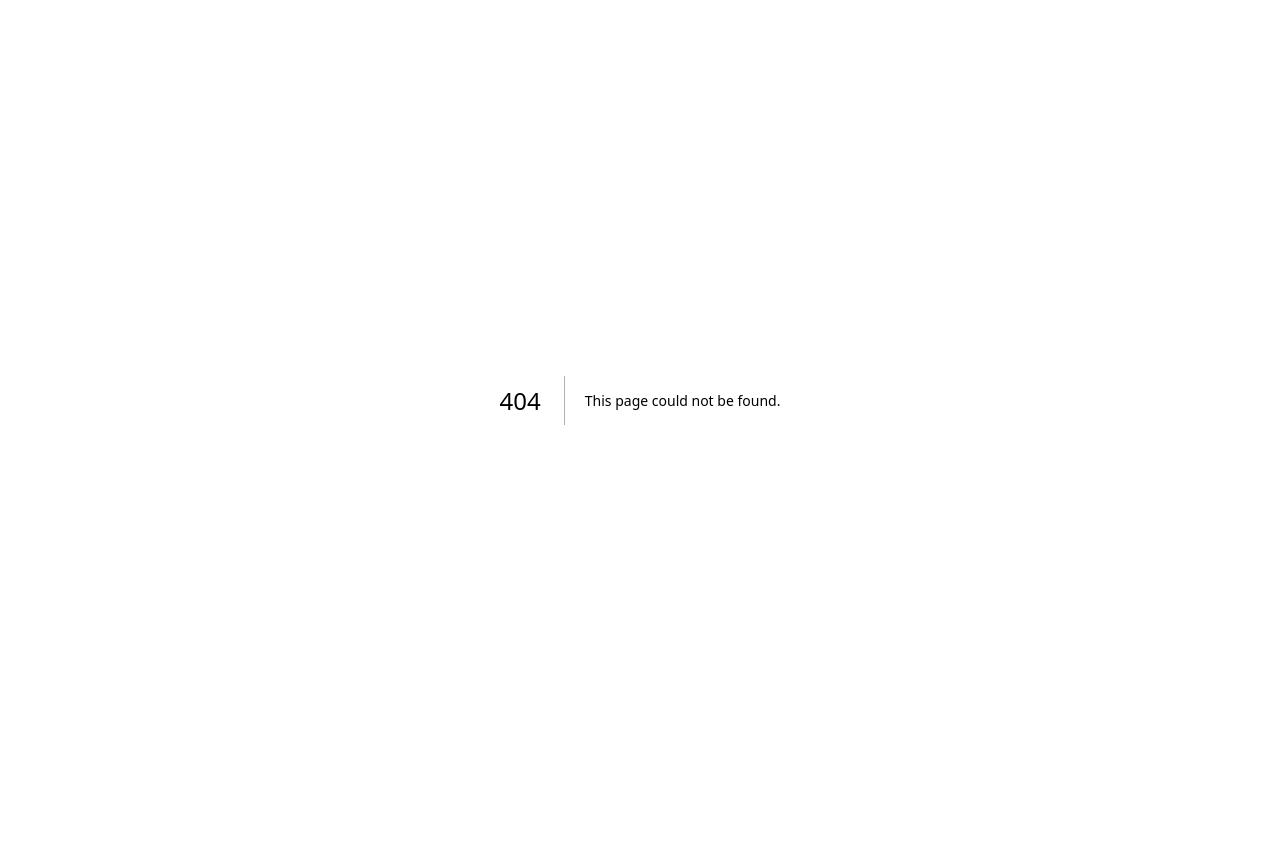
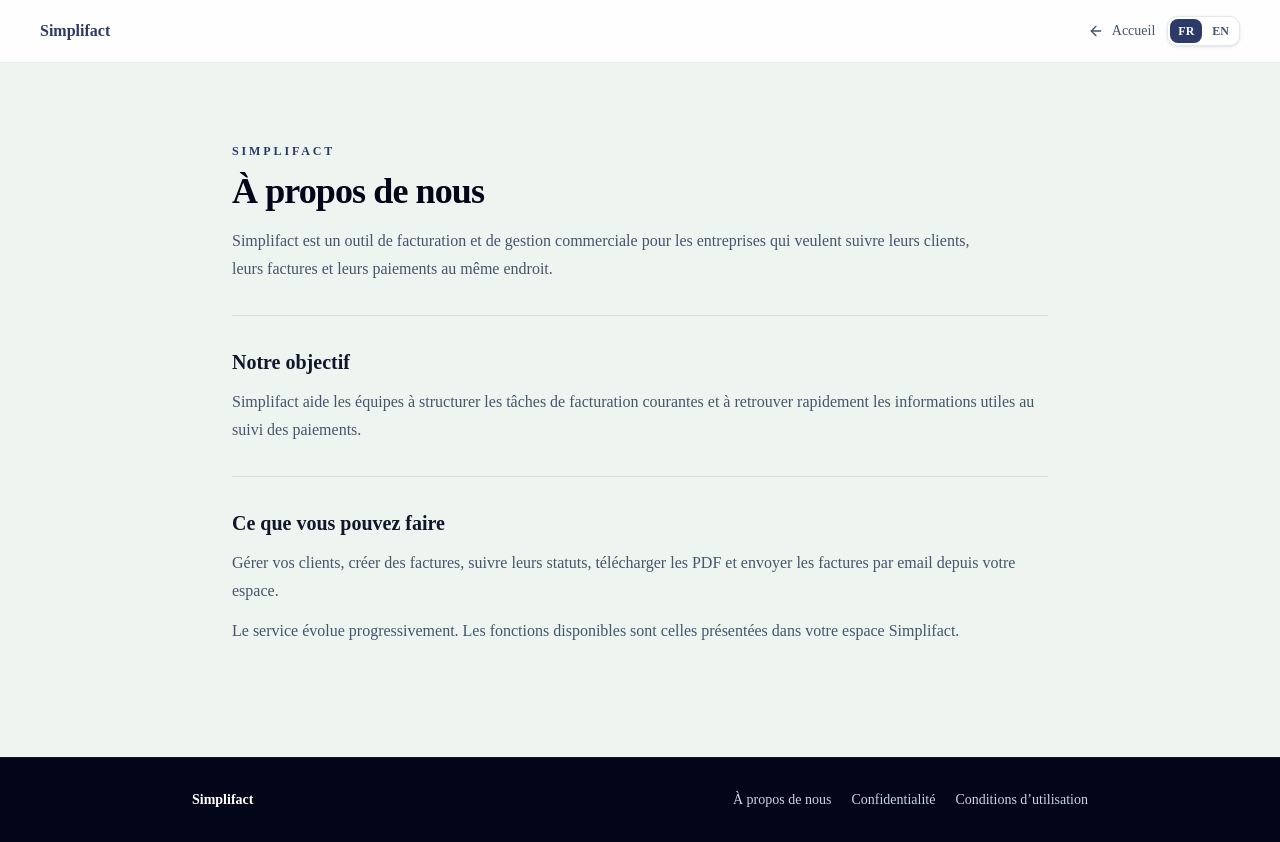
Before and after one commit to Mrtechadrien09/saas-facturation, a Next.js app in the folder frontend/: page /about in a window 1280 px wide. Before the commit this address had no page. Before the commit the page ends 800 px from the top, so only its background shows below. Built offline with nearby package versions, Linux system fonts and the light colour scheme.

Commit message:
Create page.tsx

```diff
--- /dev/null
+++ b/frontend/src/app/about/page.tsx
@@ -0,0 +1,25 @@
+import { PublicInfoPage } from "@/components/marketing/public-info-page";
+
+export default function AboutPage() {
+  return (
+    <PublicInfoPage
+      title="À propos de nous"
+      intro="Simplifact est un outil de facturation et de gestion commerciale pour les entreprises qui veulent suivre leurs clients, leurs factures et leurs paiements au même endroit."
+      sections={[
+        {
+          title: "Notre objectif",
+          paragraphs: [
+            "Simplifact aide les équipes à structurer les tâches de facturation courantes et à retrouver rapidement les informations utiles au suivi des paiements.",
+          ],
+        },
+        {
+          title: "Ce que vous pouvez faire",
+          paragraphs: [
+            "Gérer vos clients, créer des factures, suivre leurs statuts, télécharger les PDF et envoyer les factures par email depuis votre espace.",
+            "Le service évolue progressivement. Les fonctions disponibles sont celles présentées dans votre espace Simplifact.",
+          ],
+        },
+      ]}
+    />
+  );
+}
```
